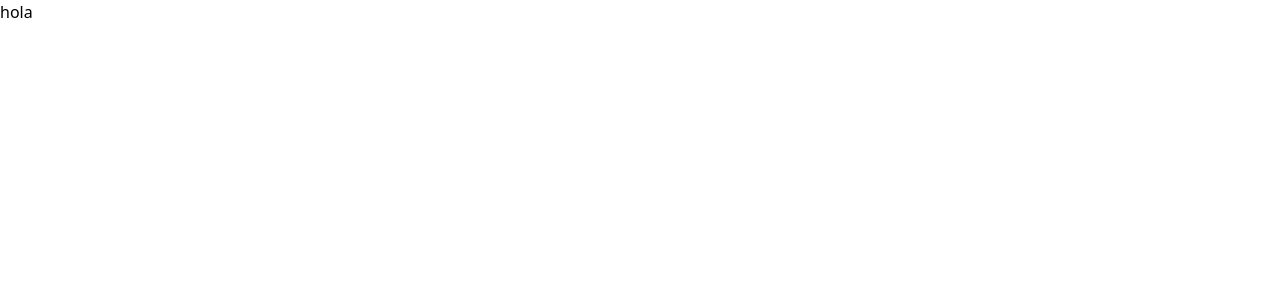
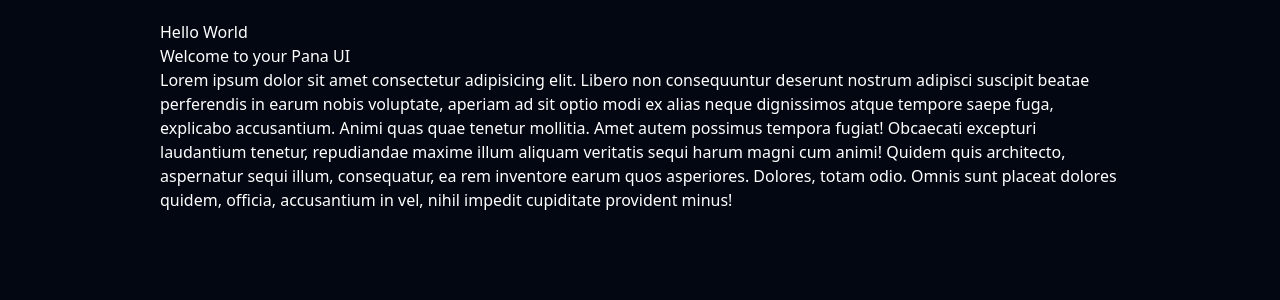
Before and after one commit to omar15hr/pana-ui, a React (Vite) app: page / in a window 1280 px wide. Shown: the top 300 px of the page. Built offline with nearby package versions, Linux system fonts and the light colour scheme.

Commit message:
estructura de la app

```diff
--- a/src/App.tsx
+++ b/src/App.tsx
@@ -2,7 +2,11 @@ function App() {
 
   return (
     <>
-      hola
+      <div className="text-white p-5">
+        <h1>Hello World</h1>
+        <p>Welcome to your Pana UI</p>
+        <p>Lorem ipsum dolor sit amet consectetur adipisicing elit. Libero non consequuntur deserunt nostrum adipisci suscipit beatae perferendis in earum nobis voluptate, aperiam ad sit optio modi ex alias neque dignissimos atque tempore saepe fuga, explicabo accusantium. Animi quas quae tenetur mollitia. Amet autem possimus tempora fugiat! Obcaecati excepturi laudantium tenetur, repudiandae maxime illum aliquam veritatis sequi harum magni cum animi! Quidem quis architecto, aspernatur sequi illum, consequatur, ea rem inventore earum quos asperiores. Dolores, totam odio. Omnis sunt placeat dolores quidem, officia, accusantium in vel, nihil impedit cupiditate provident minus!</p>
+      </div>
     </>
   )
 }
--- a/src/index.css
+++ b/src/index.css
@@ -1 +1,7 @@
 @import "tailwindcss";
+
+html {
+  background-color: #030712;
+  max-width: 1000px;
+  margin: 0 auto;
+}
```
